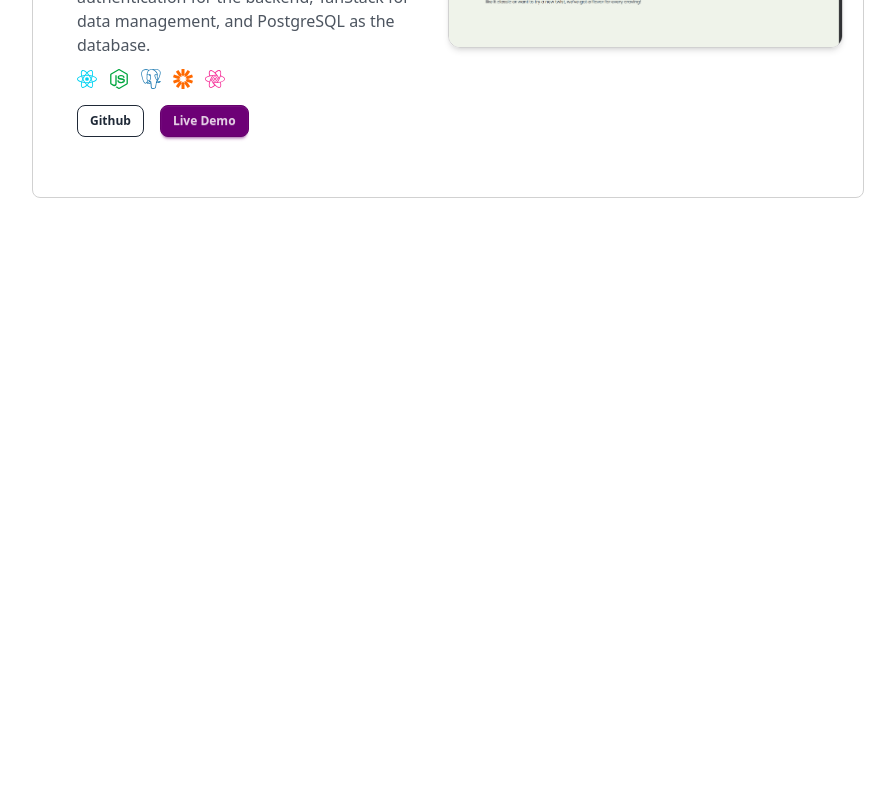
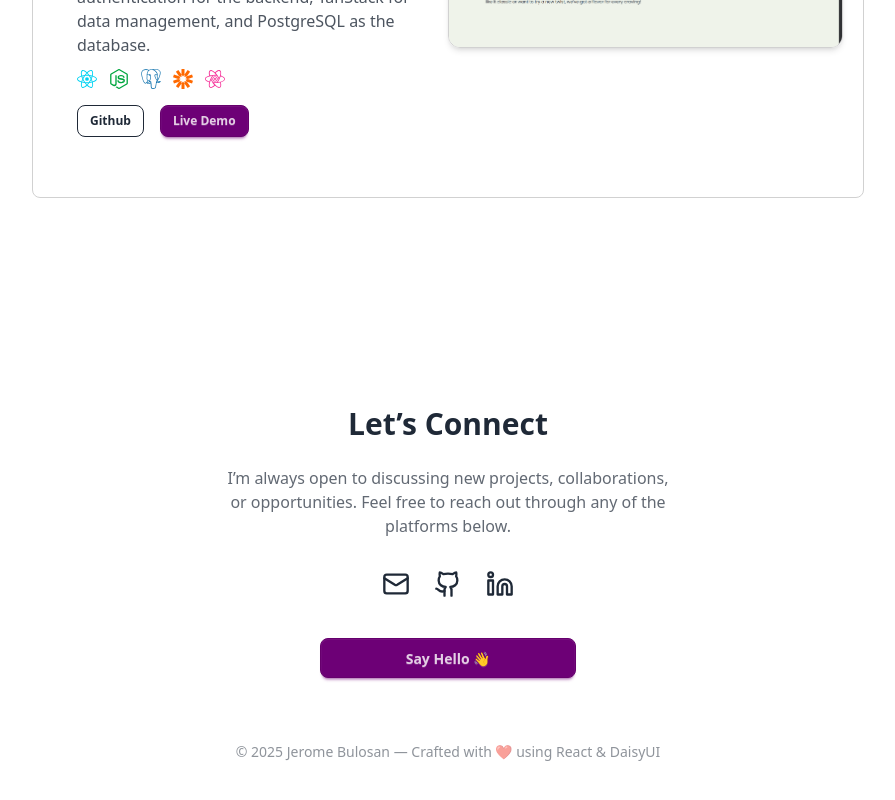
Before and after one commit to akiii22/Personal-Portfolio, a React (Vite) app: page / in a window 1280 px wide. Shown: the part 3024-3824 px from the top of the page, without its empty margins (192-1087 px from the left). Before the commit the page ends 3318 px from the top, so only its background shows below. Built offline with nearby package versions, Linux system fonts and the light colour scheme.

Commit message:
Finishing the last component of my portfolio by building the structre and layout of calling card and contact

```diff
--- a/src/App.jsx
+++ b/src/App.jsx
@@ -1,3 +1,4 @@
+import Contact from "./components/Contact";
 import About from "./components/About";
 import Experience from "./components/Experience";
 import Home from "./components/Home";
@@ -27,6 +28,9 @@ const App = () => {
         <section id="timeline">
           <TimelineProject />
         </section>
+        <section id="contact">
+          <Contact />
+        </section>
       </div>
     </div>
   );
--- a/src/components/Callingcard.jsx
+++ b/src/components/Callingcard.jsx
@@ -1,4 +1,67 @@
-const Callingcard = () => {
-  return <div>Callingcard</div>;
+import { Mail, Github, Linkedin, ArrowUp } from "lucide-react";
+
+const CallingCard = () => {
+  const handleScrollToTop = () => {
+    window.scrollTo({ top: 0, behavior: "smooth" });
+  };
+
+  return (
+    <section className="py-20 text-center space-y-6 relative">
+      <h2 className="text-3xl font-bold">Let’s Connect</h2>
+
+      <p className="text-base-content/70 max-w-md mx-auto">
+        I’m always open to discussing new projects, collaborations, or
+        opportunities. Feel free to reach out through any of the platforms
+        below.
+      </p>
+
+      <div className="flex justify-center gap-6 mt-8">
+        <a
+          href="mailto:your@email.com"
+          className="hover:text-primary transition"
+          aria-label="Email"
+        >
+          <Mail className="w-7 h-7" />
+        </a>
+        <a
+          href="https://github.com/yourusername"
+          target="_blank"
+          rel="noopener noreferrer"
+          className="hover:text-primary transition"
+          aria-label="GitHub"
+        >
+          <Github className="w-7 h-7" />
+        </a>
+        <a
+          href="https://linkedin.com/in/yourusername"
+          target="_blank"
+          rel="noopener noreferrer"
+          className="hover:text-primary transition"
+          aria-label="LinkedIn"
+        >
+          <Linkedin className="w-7 h-7" />
+        </a>
+      </div>
+
+      <div className="mt-10">
+        <a href="mailto:your@email.com" className="btn btn-primary btn-wide">
+          Say Hello 👋
+        </a>
+      </div>
+
+      <button
+        onClick={handleScrollToTop}
+        className="fixed bottom-8 right-8 p-3 rounded-full bg-primary text-primary-content shadow-lg hover:scale-110 transition"
+        aria-label="Scroll to top"
+      >
+        <ArrowUp className="w-5 h-5" />
+      </button>
+
+      <footer className="text-center text-sm text-base-content/50 mt-16">
+        © 2025 Jerome Bulosan — Crafted with ❤️ using React & DaisyUI
+      </footer>
+    </section>
+  );
 };
-export default Callingcard;
+
+export default CallingCard;
--- a/src/components/Contact.jsx
+++ b/src/components/Contact.jsx
@@ -1,6 +1,10 @@
+import CallingCard from "./Callingcard";
+
 const Contact = () => {
   return (
-    <div>Contact</div>
-  )
-}
-export default Contact
+    <div>
+      <CallingCard />
+    </div>
+  );
+};
+export default Contact;
```
